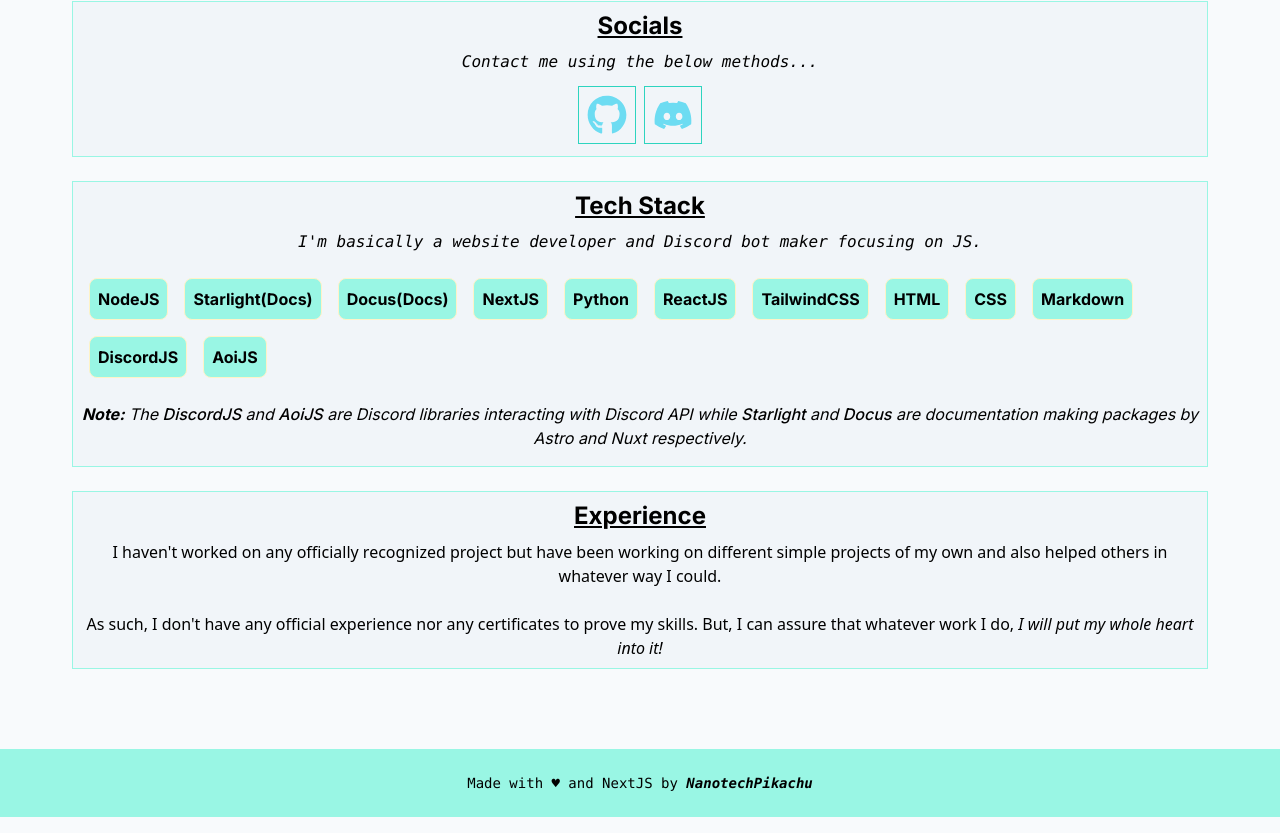
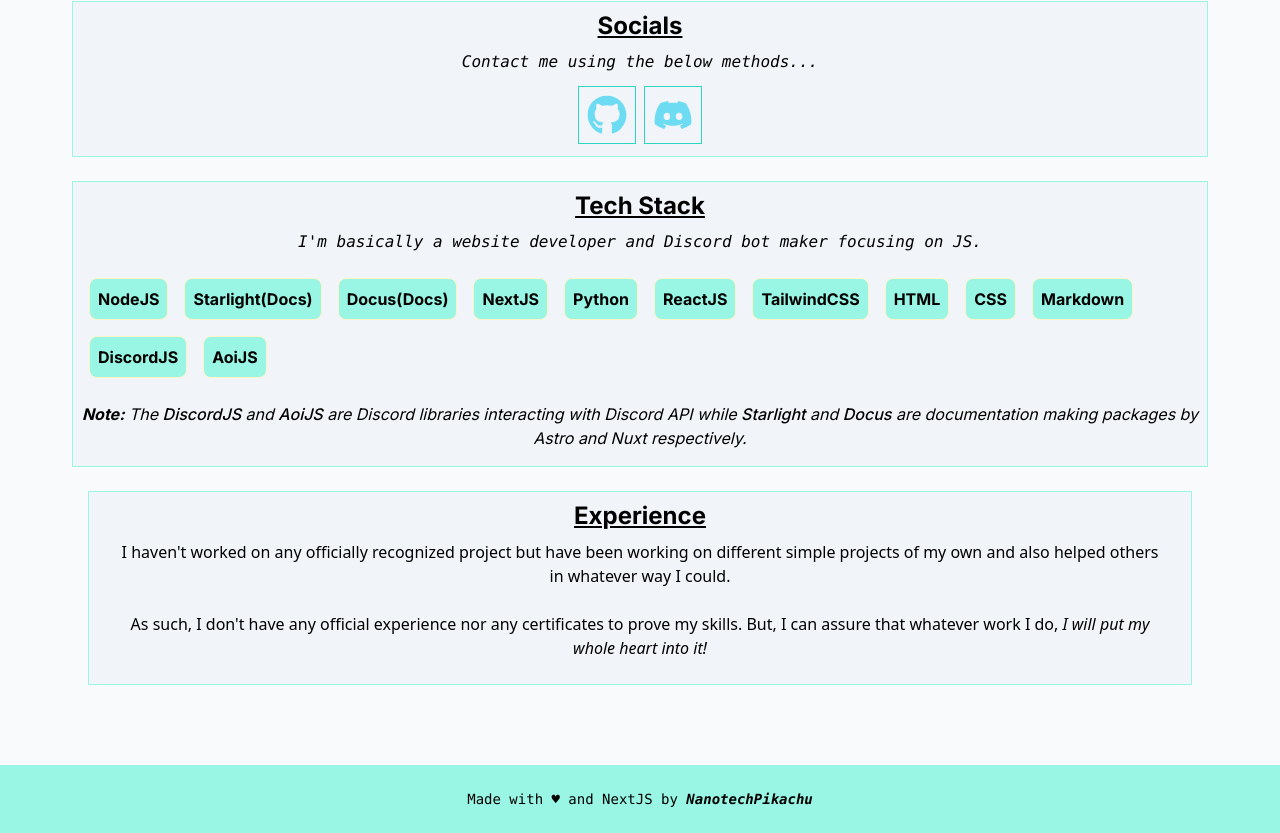
Before and after one commit to NanotechPikachu/Portfolio, a Next.js app: page / in a window 1280 px wide. Shown: the part 301-1134 px from the top of the page. Built offline with nearby package versions, Linux system fonts and the light colour scheme.

Commit message:
Update Exp.jsx

```diff
--- a/src/components/Exp.jsx
+++ b/src/components/Exp.jsx
@@ -1,9 +1,9 @@
 export default function Exp() {
   return (
     <>
-    <div className="mr-2 ml-2 mt-6 border dark:border-teal-100 border-teal-200 dark:bg-[#2E3532] bg-slate-100">
+    <div className="mr-6 ml-6 mt-6 border dark:border-teal-100 border-teal-200 dark:bg-[#2E3532] bg-slate-100">
     <h2 className="text-center text-xl md:text-2xl text-black dark:text-white font-bold mt-2"><u>Experience</u></h2>
-    <p className="ml-2 mr-2 mt-2 mb-2 dark:text-slate-50 text-black md:text-center text-left font-sans md:text-base text-sm">
+    <p className="ml-6 mr-6 mt-2 mb-6 dark:text-slate-50 text-black md:text-center text-left font-sans md:text-base text-sm">
 I haven&apos;t worked on any officially recognized project but have been working on different simple projects of my own and also helped others in whatever way I could.
 <br /> <br />
 As such, I don&apos;t have any official experience nor any certificates to prove my skills. But, I can assure that whatever work I do, <i>I will put my whole heart into it!</i>
```
